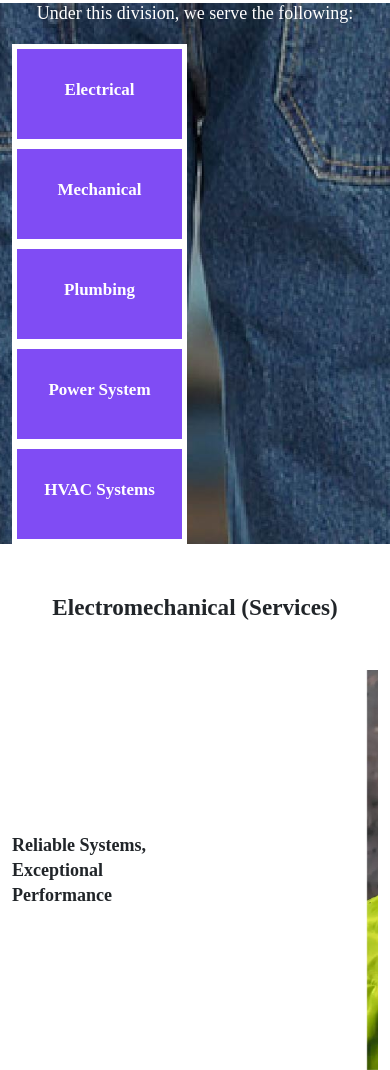
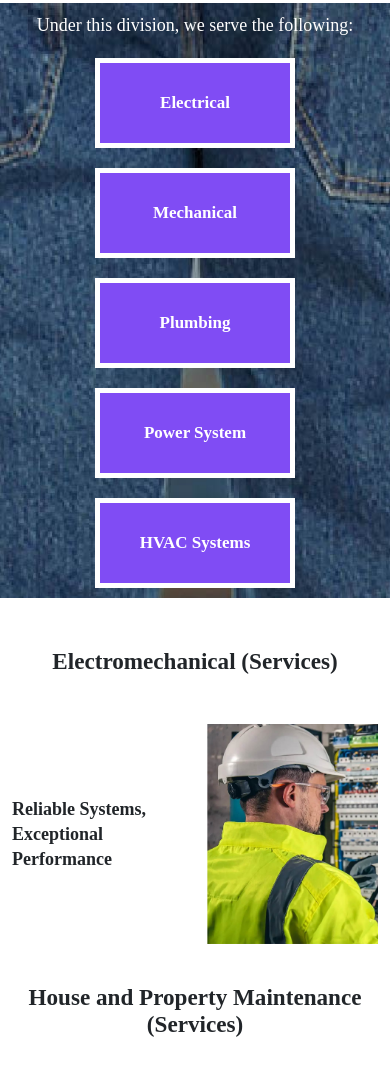
Before and after one commit to Abdallahelmesery213/Serving-You-Service, a plain HTML site: page index.html in a window 390 px wide. Shown: the part 2382-3452 px from the top of the page. Drawn offline with nearby package versions, Linux system fonts and the light colour scheme; a web font is replaced by a local one.

Commit message:
upd responsive

```diff
--- a/css/style.css
+++ b/css/style.css
@@ -932,6 +932,10 @@ footer form .btn{
         font-size: 18px;
         width: 100%;
     }
+    .serves .box {
+        width: 120px;
+        height: 90px;
+    }
 }
 @media only screen and (max-width: 991px) {
     .counter h2 {
@@ -1056,6 +1060,16 @@ footer form .btn{
     }
     .banner .banner-text h6{
         text-align: center;
+    }
+    .serves .box {
+        width: 200px;
+        margin-bottom: 25px;
+    }
+    .serves h4 {
+        margin: 3% 0;
+    }
+    .cover {
+        height: 220px;
     }
     /* end banners */
     /* start section2 */
@@ -1182,6 +1196,11 @@ footer form .btn{
         font-size: 14px;
     }
 }
+@media only screen and (max-width: 447px) {
+    .serves .box {
+        margin: 10px auto;
+    }
+}
 @media only screen and (max-width: 425px) {
     /* .cover.cover2 h5, .cover.cover4 h5 {
         right: 35%;
--- a/index.html
+++ b/index.html
@@ -3,7 +3,7 @@
   <head>
     <meta charset="utf-8" />
     <meta name="viewport" content="width=device-width, initial-scale=1" />
-    <title> Datamatix Global Leaders Networking </title>
+    <title> Serving You Services </title>
     <link rel="stylesheet" href="https://datamatixgroup.com/asset/fonts/remixicon.css" />
     <link href="https://cdn.jsdelivr.net/npm/bootstrap@5.3.2/dist/css/bootstrap.min.css" rel="stylesheet" integrity="sha384-T3c6CoIi6uLrA9TneNEoa7RxnatzjcDSCmG1MXxSR1GAsXEV/Dwwykc2MPK8M2HN" crossorigin="anonymous" />
     <script defer src="https://cdn.jsdelivr.net/npm/bootstrap@5.3.2/dist/js/bootstrap.bundle.min.js" integrity="sha384-C6RzsynM9kWDrMNeT87bh95OGNyZPhcTNXj1NW7RuBCsyN/o0jlpcV8Qyq46cDfL" crossorigin="anonymous"></script>
```
